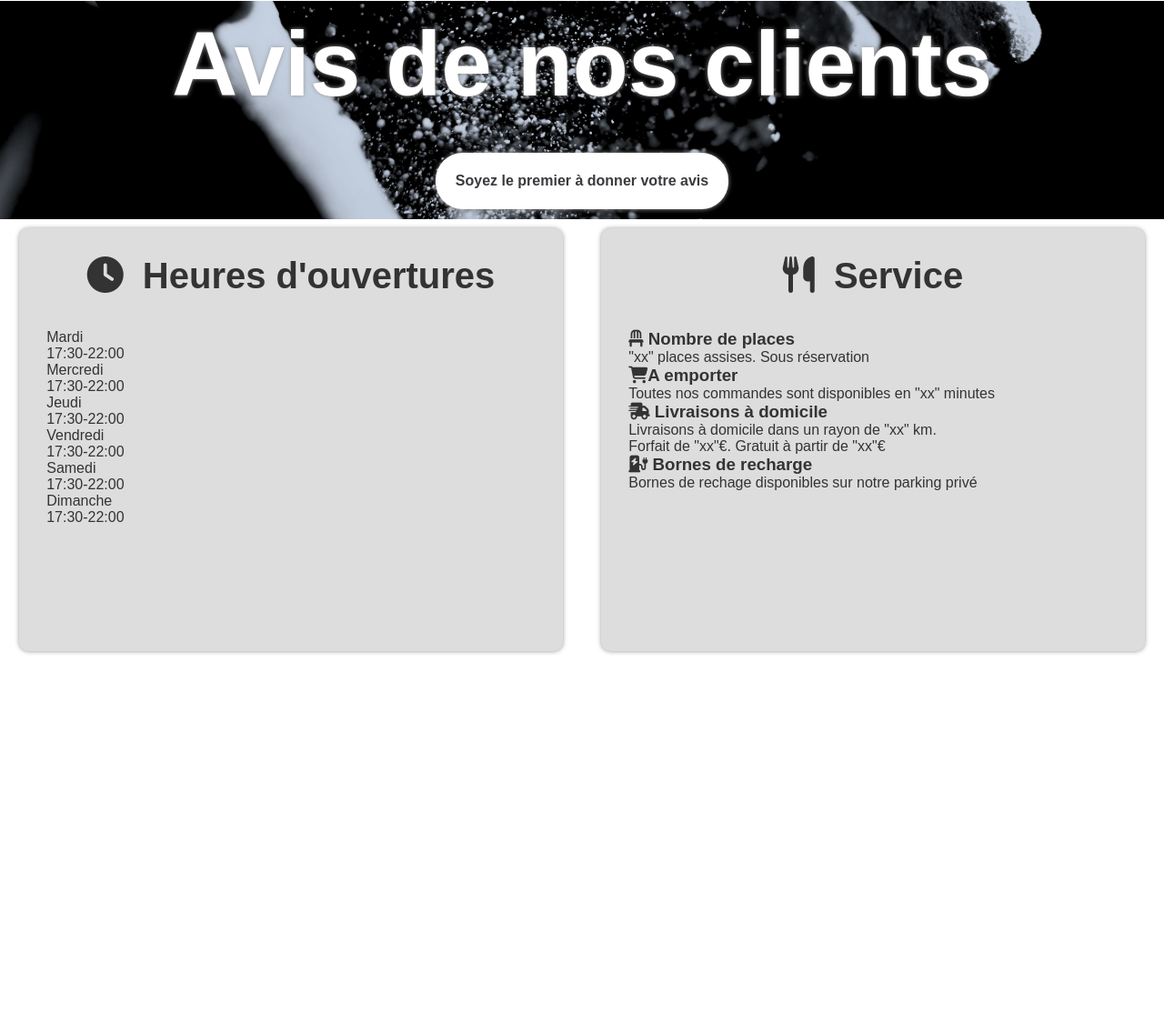
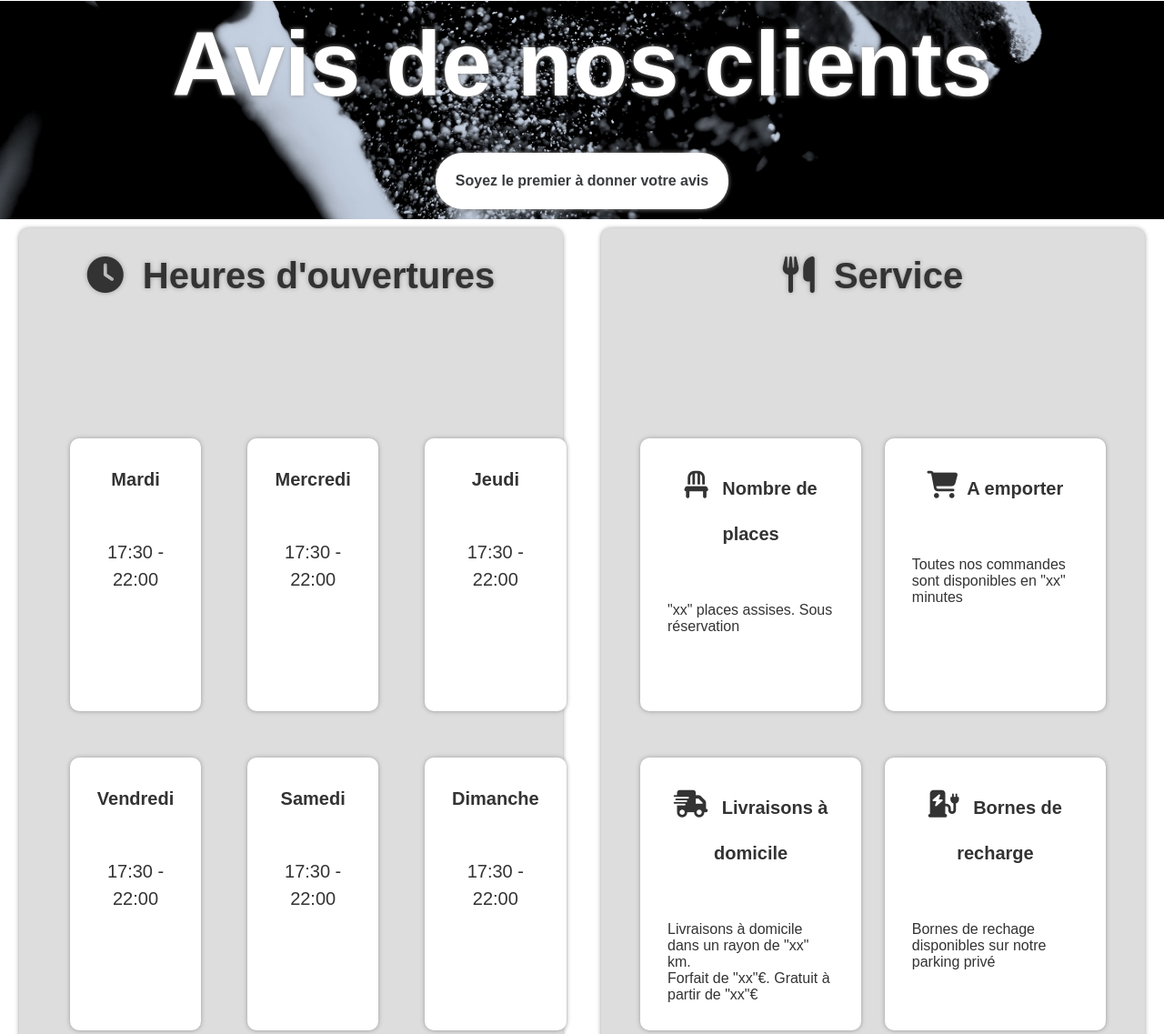
Before and after one commit to Pitou2023/htmlcss-chapitre13-netlify, a website: page pizzeria.html in a window 1280 px wide. Shown: the part 814-1951 px from the top of the page at 91% size. Before the commit the page ends 1540 px from the top, so only its background shows below. Drawn offline with Linux system fonts and the light colour scheme.

Commit message:
adapt V0.4

```diff
--- a/scss/pizza.scss
+++ b/scss/pizza.scss
@@ -242,6 +242,10 @@ header {
 	margin: 0;
 	display: flex;
 	justify-content: space-around;
+	@include xs {
+		flex-direction: column;
+		justify-content: center;
+	}
 
 	.clock {
 		background: var(--border);
@@ -253,16 +257,61 @@ header {
 		grid:
 			'h2 ' 1fr
 			'clock' 4fr/ 42vw;
+		@include xs {
+			grid:
+				'h2 ' 1fr
+				'clock' 10fr /
+				1fr;
+			margin: 1rem;
+			padding: 0.5rem;
+		}
+
 		h2 {
+			text-shadow: var(--shadow-title);
 			text-align: center;
 			grid-area: h2;
 			font-size: 4rem;
 			i {
 				margin: 0 1rem 4rem 0;
+				@include xs {
+					margin: 0;
+				}
+			}
+			@include xs {
+				font-size: 2.5rem;
+				margin: 0;
 			}
 		}
 		.clock-content {
 			grid-area: clock;
+			display: grid;
+			grid-template-columns: 1fr 1fr 1fr;
+			grid-template-rows: 1fr 1fr;
+			place-self: center top;
+			@include xs {
+				grid-template-columns: 1fr 1fr;
+				place-items: center;
+			}
+			.day {
+				margin: 2vw;
+				text-align: center;
+				font-size: 2rem;
+				background-color: white;
+				line-height: 3rem;
+				padding: 3rem;
+				border-radius: 10px;
+				box-shadow: var(--shadow-title);
+				p:first-child {
+					font-weight: 700;
+					margin-bottom: 5rem;
+					@include xs {
+						margin-bottom: 2rem;
+					}
+				}
+				@include xs {
+					width: 40vw;
+				}
+			}
 		}
 	}
 	.service {
@@ -275,16 +324,60 @@ header {
 		grid:
 			'h2 ' 1fr
 			'service' 4fr/ 42vw;
+		@include xs {
+			grid:
+				'h2 ' 1fr
+				'service' 10fr /
+				1fr;
+			padding: 1rem;
+		}
 		h2 {
+			text-shadow: var(--shadow-title);
 			text-align: center;
 			font-size: 4rem;
 			grid-area: h2;
 			i {
 				margin: 0 1rem 4rem 0;
 			}
+			@include xs {
+				font-size: 2.5rem;
+			}
 		}
 		.service-content {
 			grid-area: service;
+			display: grid;
+			grid-template-columns: 1fr 1fr;
+			grid-template-rows: 1fr 1fr;
+			place-self: center top;
+			.service-item {
+				margin: 2vw 1vw;
+				padding: 3rem;
+				background-color: white;
+				border-radius: 10px;
+				box-shadow: var(--shadow-title);
+				@include xs {
+					margin: 1rem;
+					padding: 2rem 3rem;
+				}
+				h3 {
+					font-size: 2rem;
+					line-height: 5rem;
+					text-align: center;
+					margin-bottom: 5rem;
+					i {
+						margin-right: 1rem;
+						font-size: 3rem;
+					}
+					@include xs {
+						line-height: 2rem;
+						text-align: center;
+						i {
+							margin: 0 2.5rem 1rem 2.5rem;
+						}
+						margin-bottom: 1rem;
+					}
+				}
+			}
 		}
 	}
 }
```
Also changed, not shown: pizzeria.html (+6 -6 lines), css/pizza.css, 1 other file.
